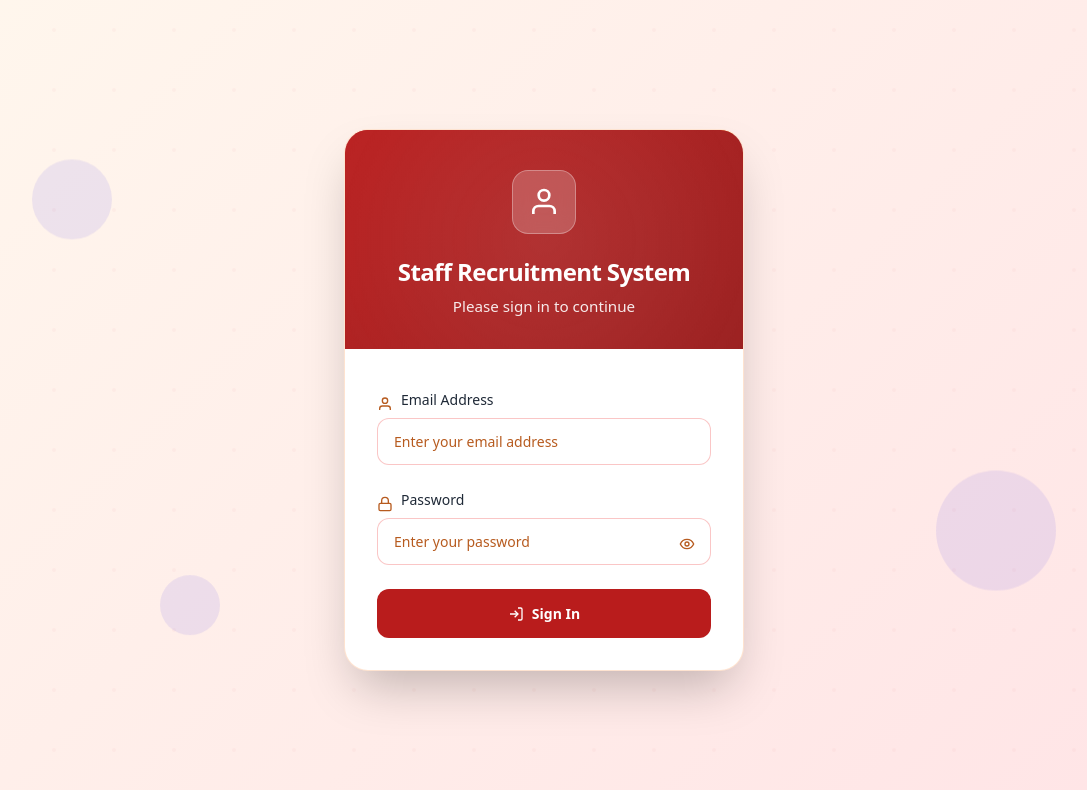
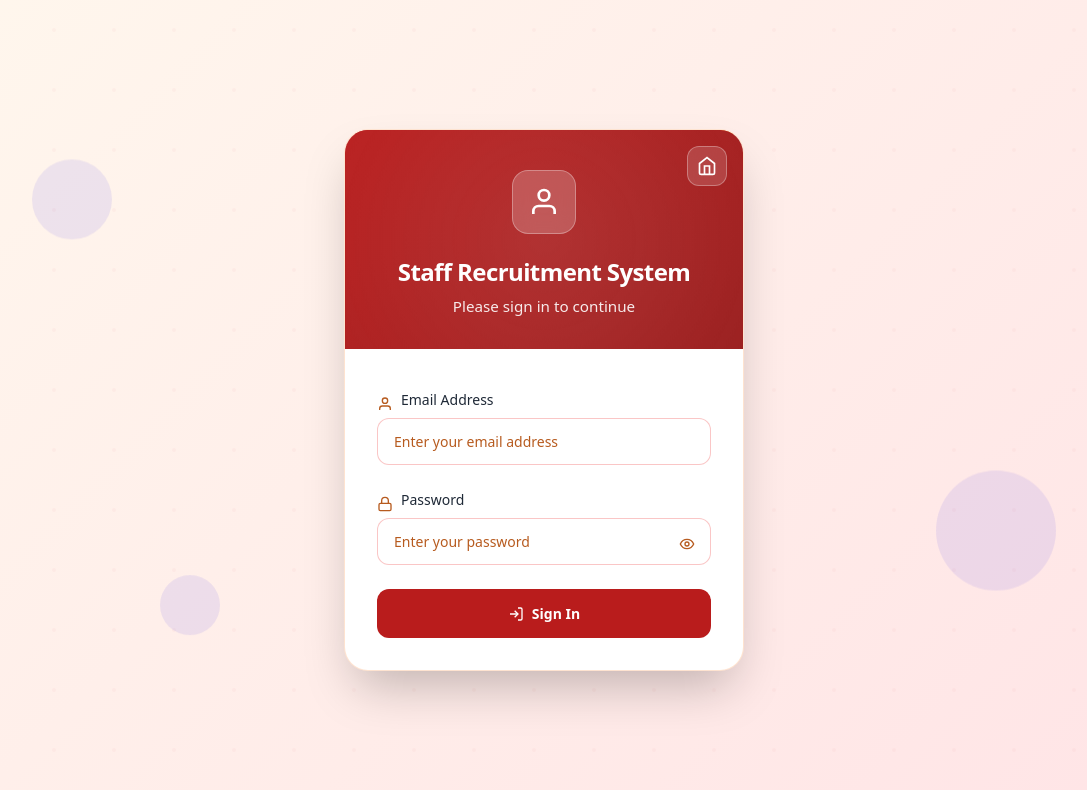
Before and after one commit to Teja-pydahsoft/Pydah-Recruitment, a React (Create React App) app in the folder frontend/: page /login in a window 1280 px wide. Shown: the top 790 px of the page, without its empty margins (96-1183 px from the left). Built offline with nearby package versions, Linux system fonts and the light colour scheme; no server answers.

Commit message:
Optimize RecruitmentForm schema with additional indexes for improved query performance; enhance CareersPage component with caching for faster data retrieval and reduced loading times; add Home icon button to Login component for better navigation experience.

```diff
--- a/frontend/src/components/CareersPage.jsx
+++ b/frontend/src/components/CareersPage.jsx
@@ -1,35 +1,80 @@
-import React, { useEffect, useState } from 'react';
+import React, { useEffect, useState, useMemo } from 'react';
 import { Link } from 'react-router-dom';
 import api from '../services/api';
 import './CareersPage.css';
 
 const HERO_IMAGE = 'https://static.wixstatic.com/media/9d31c9_33551de5580a4b118328c6368cfe0c6f~mv2.jpg/v1/fill/w_1340,h_656,al_c,q_85,usm_0.66_1.00_0.01,enc_avif,quality_auto/9d31c9_33551de5580a4b118328c6368cfe0c6f~mv2.jpg';
 
+const CACHE_KEY = 'pydah_careers_openings';
+const CACHE_DURATION = 5 * 60 * 1000; // 5 minutes
+
+// Load cached data immediately
+const loadCachedData = () => {
+  try {
+    const cached = localStorage.getItem(CACHE_KEY);
+    if (cached) {
+      const { data, timestamp } = JSON.parse(cached);
+      const now = Date.now();
+      // Return cached data if it's less than 5 minutes old
+      if (now - timestamp < CACHE_DURATION) {
+        return data;
+      }
+    }
+  } catch (err) {
+    console.error('Error loading cached data:', err);
+  }
+  return null;
+};
+
+// Save data to cache
+const saveToCache = (data) => {
+  try {
+    localStorage.setItem(CACHE_KEY, JSON.stringify({
+      data,
+      timestamp: Date.now()
+    }));
+  } catch (err) {
+    console.error('Error saving to cache:', err);
+  }
+};
+
 const CareersPage = () => {
-  const [forms, setForms] = useState({ teaching: [], nonTeaching: [] });
+  // Initialize with cached data if available for instant display
+  const cachedData = useMemo(() => loadCachedData(), []);
+  const [forms, setForms] = useState(cachedData || { teaching: [], nonTeaching: [] });
   const [activeTab, setActiveTab] = useState('teaching');
-  const [loading, setLoading] = useState(true);
+  const [loading, setLoading] = useState(!cachedData); // Only show loading if no cache
   const [error, setError] = useState('');
 
   useEffect(() => {
     const fetchForms = async () => {
       try {
         const response = await api.get('/forms/public/active');
-        setForms({
+        const newForms = {
           teaching: response.data?.teaching || [],
           nonTeaching: response.data?.nonTeaching || []
-        });
+        };
+        setForms(newForms);
+        saveToCache(newForms); // Cache the fresh data
+        setError(''); // Clear any previous errors
       } catch (err) {
-        setError('Unable to load current openings. Please try again later.');
+        console.error('Error fetching forms:', err);
+        // Only set error if we don't have cached data to show
+        if (!cachedData) {
+          setError('Unable to load current openings. Please try again later.');
+        }
       } finally {
         setLoading(false);
       }
     };
 
+    // Always fetch fresh data, but don't block UI if we have cache
     fetchForms();
-  }, []);
+  }, [cachedData]);
 
-  const currentForms = activeTab === 'teaching' ? forms.teaching : forms.nonTeaching;
+  const currentForms = useMemo(() => {
+    return activeTab === 'teaching' ? forms.teaching : forms.nonTeaching;
+  }, [activeTab, forms.teaching, forms.nonTeaching]);
 
   const formatDate = (value) => {
     if (!value) return 'Open until filled';
--- a/frontend/src/components/Login.jsx
+++ b/frontend/src/components/Login.jsx
@@ -1,7 +1,7 @@
 import React, { useState } from 'react';
 import styled, { keyframes } from 'styled-components';
 import { useAuth } from '../contexts/AuthContext';
-import { useNavigate } from 'react-router-dom';
+import { useNavigate, Link } from 'react-router-dom';
 
 // Modern Color Palette
 const colors = {
@@ -410,6 +410,64 @@ const Button = styled.button`
   }
 `;
 
+const HomeIconButton = styled(Link)`
+  position: absolute;
+  top: 1rem;
+  right: 1rem;
+  width: 40px;
+  height: 40px;
+  display: flex;
+  align-items: center;
+  justify-content: center;
+  background: rgba(255, 255, 255, 0.15);
+  border: 1px solid rgba(255, 255, 255, 0.3);
+  border-radius: ${borderRadius.lg};
+  color: ${colors.surface};
+  cursor: pointer;
+  transition: all 0.3s cubic-bezier(0.4, 0, 0.2, 1);
+  text-decoration: none;
+  backdrop-filter: blur(10px);
+  z-index: 10;
+
+  svg {
+    width: 20px;
+    height: 20px;
+    transition: transform 0.3s cubic-bezier(0.4, 0, 0.2, 1);
+  }
+
+  &:hover {
+    background: rgba(255, 255, 255, 0.25);
+    border-color: rgba(255, 255, 255, 0.5);
+    transform: translateY(-2px) scale(1.05);
+    box-shadow: 0 4px 12px rgba(0, 0, 0, 0.15);
+
+    svg {
+      transform: scale(1.1);
+    }
+  }
+
+  &:focus {
+    outline: 2px solid rgba(255, 255, 255, 0.5);
+    outline-offset: 2px;
+  }
+
+  &:active {
+    transform: translateY(0) scale(1);
+  }
+
+  @media (max-width: 640px) {
+    top: 0.75rem;
+    right: 0.75rem;
+    width: 36px;
+    height: 36px;
+
+    svg {
+      width: 18px;
+      height: 18px;
+    }
+  }
+`;
+
 const ButtonIcon = styled.div`
   width: 16px;
   height: 16px;
@@ -527,6 +585,13 @@ const AlertIcon = ({ className }) => (
   </svg>
 );
 
+const HomeIcon = ({ className }) => (
+  <svg className={className} viewBox="0 0 24 24" fill="none" stroke="currentColor" strokeWidth="2">
+    <path d="m3 9 9-7 9 7v11a2 2 0 0 1-2 2H5a2 2 0 0 1-2-2z" />
+    <polyline points="9 22 9 12 15 12 15 22" />
+  </svg>
+);
+
 // Main Component
 const Login = () => {
   const [formData, setFormData] = useState({
@@ -583,6 +648,9 @@ const Login = () => {
 
       <Card>
         <Header>
+          <HomeIconButton to="/careers" aria-label="Go to Home">
+            <HomeIcon />
+          </HomeIconButton>
           <Logo>
             <UserIcon />
           </Logo>
```
Also changed, not shown: 1 other file (tests, documents, lock files or other folders).
